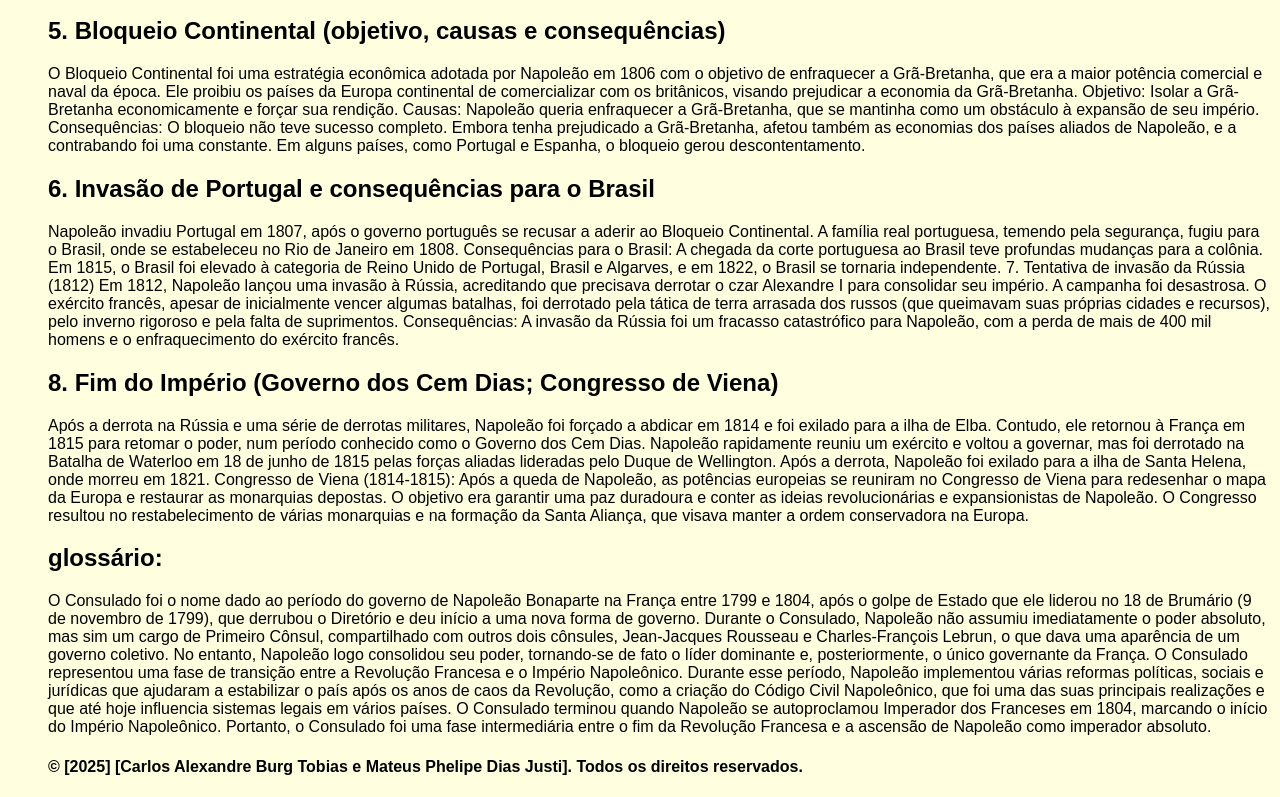
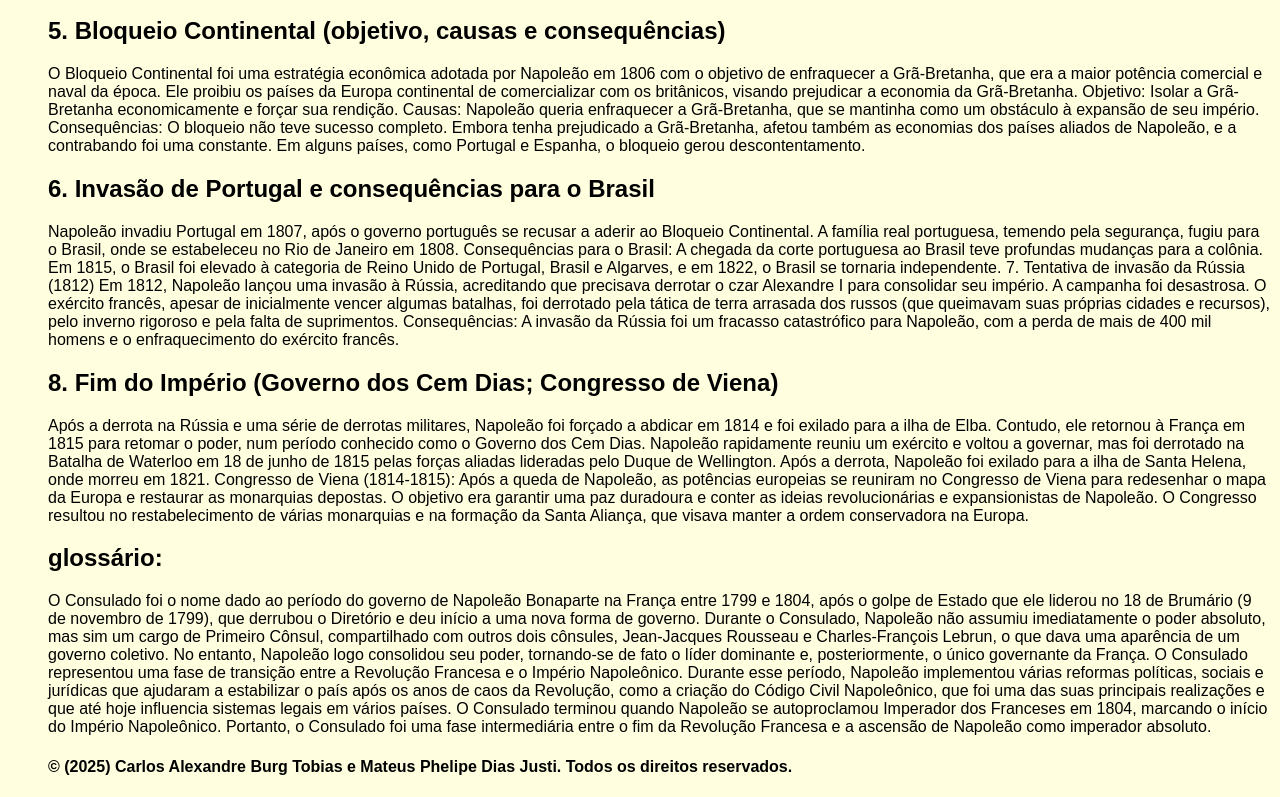
Before and after one commit to Carlosgamer9665/Era-napole-nica, a plain HTML site: page index.html in a window 1280 px wide. Shown: the part 808-1605 px from the top of the page. Drawn offline with Linux system fonts and the light colour scheme.

Commit message:
Update index.html

```diff
--- a/index.html
+++ b/index.html
@@ -128,7 +128,7 @@
                             O Consulado terminou quando Napoleão se autoproclamou Imperador dos Franceses em 1804, marcando o início do Império Napoleônico. Portanto, o Consulado foi uma fase intermediária entre o fim da Revolução Francesa e a ascensão de Napoleão como imperador absoluto.
                             </p>
 
-                            <footer><h4>© [2025] [Carlos Alexandre Burg Tobias e Mateus Phelipe Dias Justi]. Todos os direitos reservados.</h4></footer>
+                            <footer><h4>© (2025) Carlos Alexandre Burg Tobias e Mateus Phelipe Dias Justi. Todos os direitos reservados.</h4></footer>
 
 
 </body>
```
